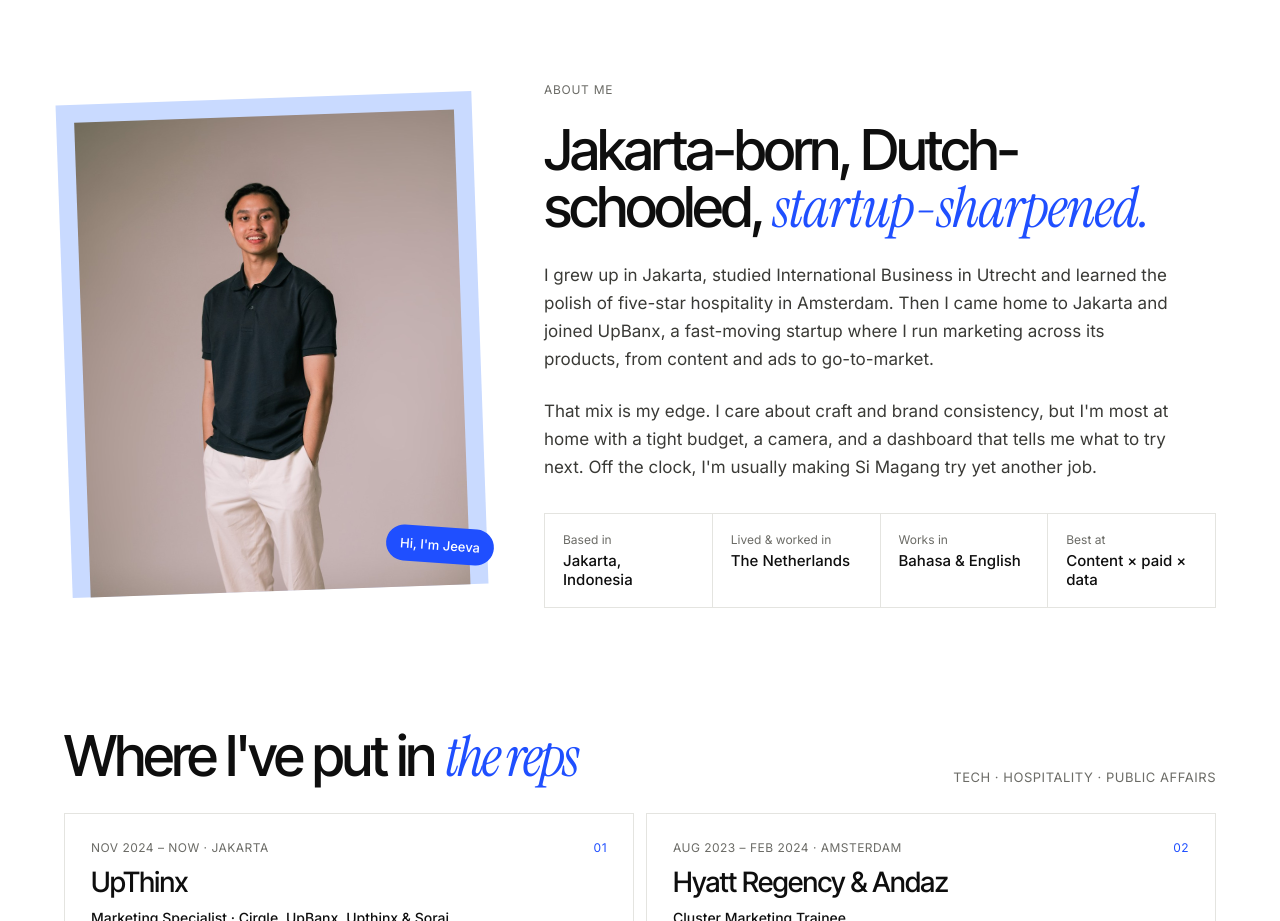
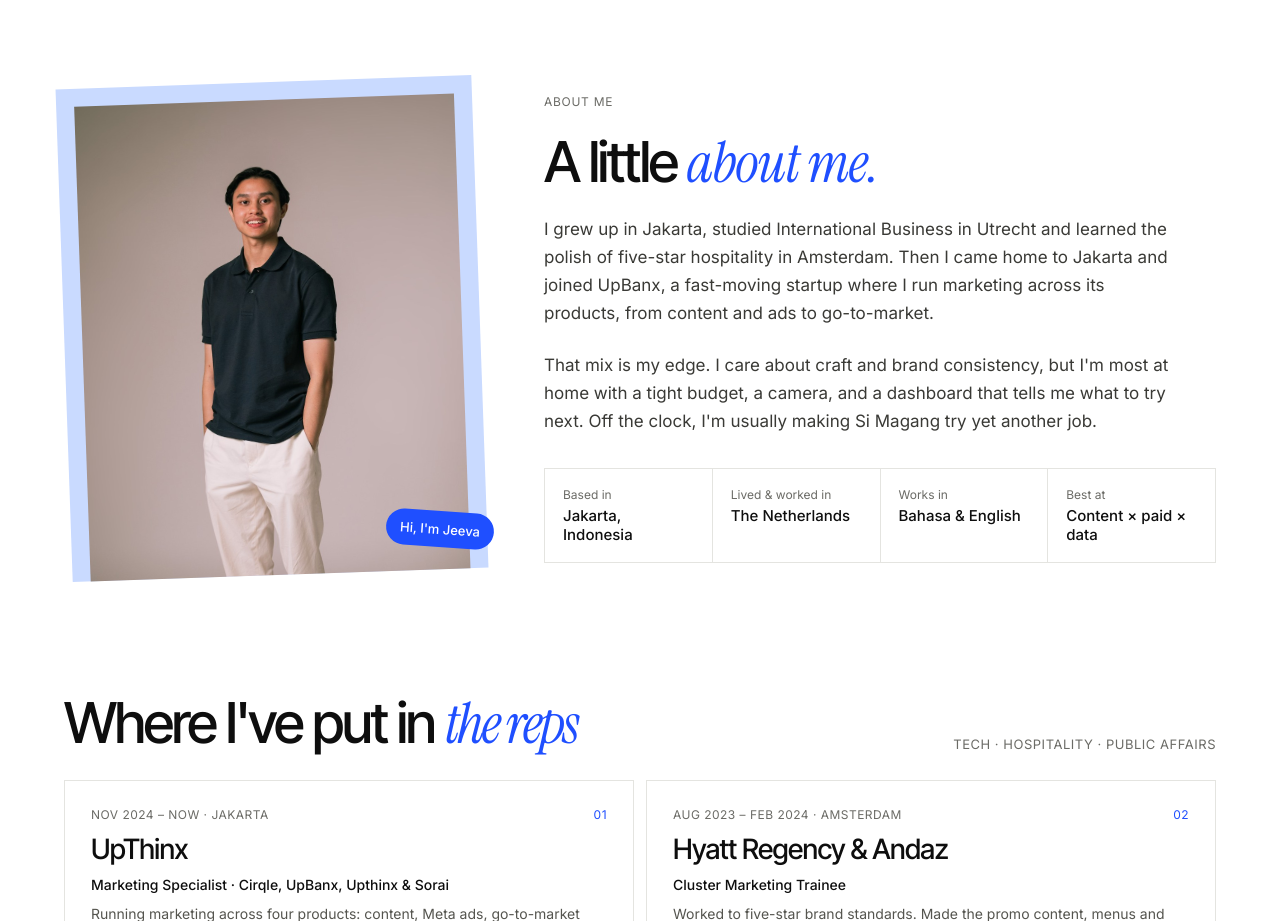
Before and after one commit to jeevalaksamana/jeevalaksamana.github.io, a plain HTML site: page index.html in a window 1280 px wide. Shown: the part 1260-2181 px from the top of the page. Drawn offline with Linux system fonts and the light colour scheme.

Commit message:
Simplify About heading
Co-Authored-By: Claude Opus 5.5 <noreply@anthropic.com>
Claude-Session: https://claude.ai/code/session_01V4CshKHSwWo2wMgZw3kVTi

```diff
--- a/index.html
+++ b/index.html
@@ -99,7 +99,7 @@ a{color:#0E0E0E}a:hover{color:#444444}
     </div>
     <div style="flex: 2 1 480px; min-width: 0; display: flex; flex-direction: column; gap: 24px">
       <span style="font-size: 12px; letter-spacing: 0.06em; text-transform: uppercase; color: #6B6B66">About me</span>
-      <h2 class="reveal" style="margin: 0; font-family: 'Inter Tight', sans-serif; font-weight: 500; font-size: clamp(36px, 4.4vw, 58px); letter-spacing: -0.045em; line-height: 1.02">Jakarta-born, Dutch-schooled, <span style="font-family: 'Instrument Serif', serif; font-style: italic; font-weight: 400; letter-spacing: -0.02em; color: #1F4FFF">startup-sharpened.</span></h2>
+      <h2 class="reveal" style="margin: 0; font-family: 'Inter Tight', sans-serif; font-weight: 500; font-size: clamp(36px, 4.4vw, 58px); letter-spacing: -0.045em; line-height: 1.02">A little <span style="font-family: 'Instrument Serif', serif; font-style: italic; font-weight: 400; letter-spacing: -0.02em; color: #1F4FFF">about me.</span></h2>
       <p style="margin: 0; font-size: 17px; line-height: 1.65; color: #3A3A36; max-width: 640px">I grew up in Jakarta, studied International Business in Utrecht and learned the polish of five-star hospitality in Amsterdam. Then I came home to Jakarta and joined UpBanx, a fast-moving startup where I run marketing across its products, from content and ads to go-to-market.</p>
       <p style="margin: 0; font-size: 17px; line-height: 1.65; color: #3A3A36; max-width: 640px">That mix is my edge. I care about craft and brand consistency, but I&#39;m most at home with a tight budget, a camera, and a dashboard that tells me what to try next. Off the clock, I&#39;m usually making Si Magang try yet another job.</p>
       <div style="display: grid; grid-template-columns: repeat(auto-fit, minmax(160px, 1fr)); gap: 1px; background: #E4E4E0; border: 1px solid #E4E4E0; margin-top: 8px">
```
